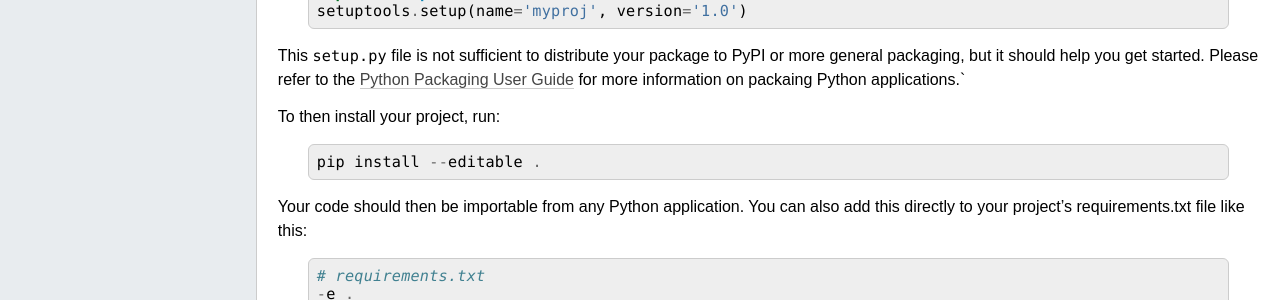
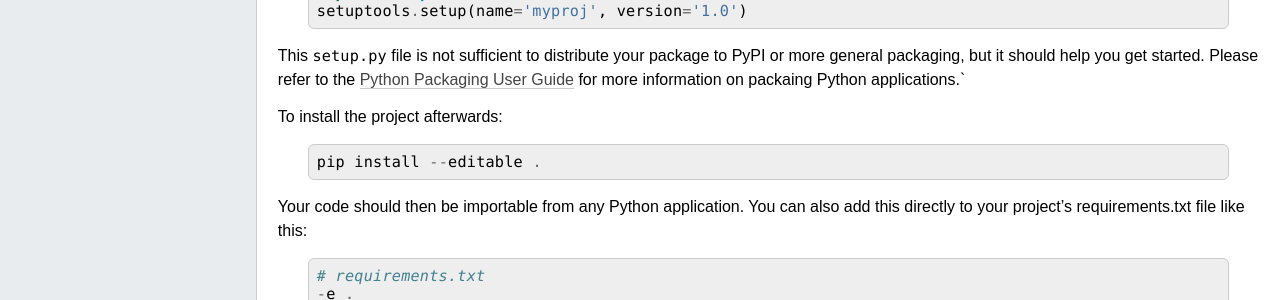
Before and after one commit to pytest-dev/pytest-django, a Sphinx documentation site: the page built from docs/managing_python_path.rst, in a window 1280 px wide. Shown: the part 879-1179 px from the top of the page. Built offline with Sphinx 7.4.7, drawn with Linux system fonts in a browser that asks for light colours.

Commit message:
Managing python path docs: wording fixes

```diff
--- a/docs/managing_python_path.rst
+++ b/docs/managing_python_path.rst
@@ -62,7 +62,7 @@ more general packaging, but it should help you get started. Please refer to the
 <http://python-packaging-user-guide.readthedocs.org/en/latest/tutorial.html#creating-your-own-project>`_
 for more information on packaing Python applications.`
 
-To then install your project, run::
+To install the project afterwards::
 
     pip install --editable .
 
```
